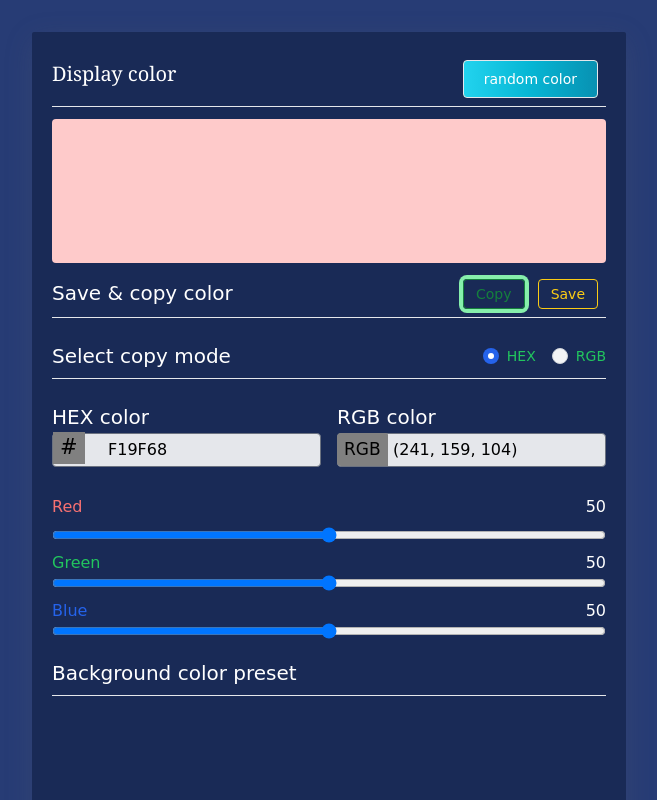
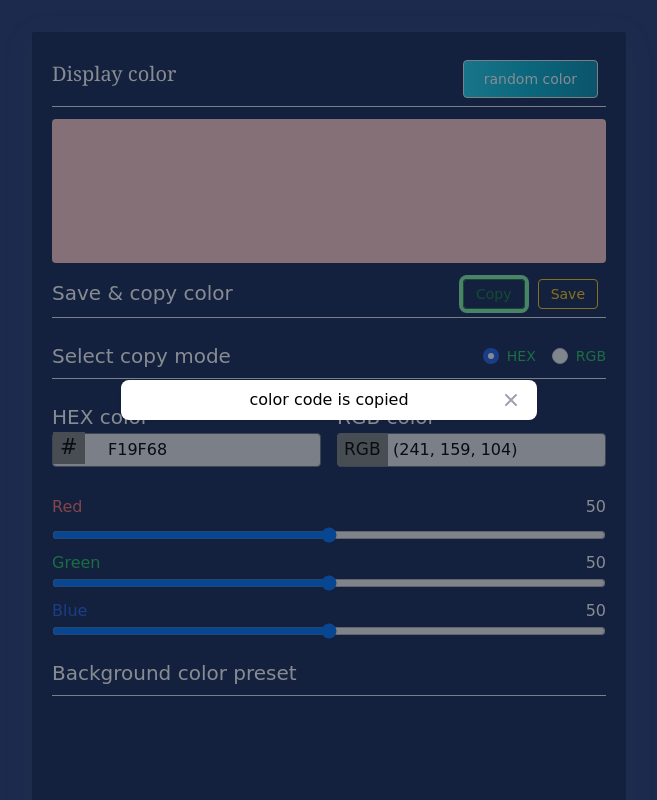
Before and after one commit to mohammednazim007/color-generator, a website: page index.html in a window 1280 px wide. Both pictures are taken after a click on the button "Copy". Shown: the top 800 px of the page, without its empty margins (311-968 px from the left). Drawn offline with nearby package versions, Linux system fonts and the light colour scheme; files that its build step writes are made by us from their sources; a web font is replaced by a local one.

Commit message:
wornning modal add

```diff
--- a/custom_javascript/index.js
+++ b/custom_javascript/index.js
@@ -192,6 +192,7 @@ const copy_color = (checkValue) => {
             navigator.clipboard.writeText(`rgb${ rgb_input.value }`)
             audio.volume = .4
             audio.play()
+
         }
     }
 
--- a/index.html
+++ b/index.html
@@ -48,7 +48,7 @@
                         <h1 class="text-xl
                         text-white">Save & copy color</h1>
                         <div class="mb-2 mt-2 md:mb-0 md:mt-0">
-                            <button type="button" id="copyBtn"
+                            <button type="button" id="copyBtn" data-modal-toggle="popup-modal"
                                 class="text-green-700 hover:text-white border border-green-700 hover:bg-green-800 focus:ring-4 focus:outline-none focus:ring-green-300 font-medium rounded text-sm px-3 py-1 text-center mr-2 mb-2 dark:border-green-500 dark:text-green-500 dark:hover:text-white dark:hover:bg-green-600 dark:focus:ring-green-800">Copy</button>
                             <button type="button" id="saveBtn"
                                 class="text-yellow-400 hover:text-white border border-yellow-400 hover:bg-yellow-500 focus:ring-4 focus:outline-none focus:ring-yellow-300 font-medium rounded text-sm px-3 py-1 text-center mr-2 mb-2 dark:border-yellow-300 dark:text-yellow-300 dark:hover:text-white dark:hover:bg-yellow-400 dark:focus:ring-yellow-900">Save</button>
@@ -130,6 +130,32 @@
                         <div class="mt-4 divide-dashed" id="savePreset">
                         </div>
                     </div>
+
+                    <!-- color code copy worning -->
+
+                    <div id="popup-modal" tabindex="-1"
+                        class="overflow-y-auto overflow-x-hidden fixed top-0 right-0 left-0 z-50 md:inset-0 h-modal md:h-full justify-center items-center hidden"
+                        aria-modal="true" role="dialog">
+                        <div class="relative p-4 w-full max-w-md h-full md:h-auto">
+                            <div class="relative bg-white rounded-lg shadow dark:bg-gray-700">
+                                <button type="button"
+                                    class="absolute top-1 right-2.5 text-gray-400 bg-transparent hover:bg-gray-200 hover:text-gray-900 rounded-lg text-sm p-1.5 ml-auto inline-flex items-center dark:hover:bg-gray-800 dark:hover:text-white"
+                                    data-modal-toggle="popup-modal">
+                                    <svg aria-hidden="true" class="w-5 h-5" fill="currentColor" viewBox="0 0 20 20"
+                                        xmlns="http://www.w3.org/2000/svg">
+                                        <path fill-rule="evenodd"
+                                            d="M4.293 4.293a1 1 0 011.414 0L10 8.586l4.293-4.293a1 1 0 111.414 1.414L11.414 10l4.293 4.293a1 1 0 01-1.414 1.414L10 11.414l-4.293 4.293a1 1 0 01-1.414-1.414L8.586 10 4.293 5.707a1 1 0 010-1.414z"
+                                            clip-rule="evenodd"></path>
+                                    </svg>
+                                    <span class="sr-only">Close modal</span>
+                                </button>
+                                <div class="p-2 text-center">
+                                    <h1>color code is copied</h1>
+                                </div>
+                            </div>
+                        </div>
+                    </div>
+
                 </body>
             </main>
         </div>
```
